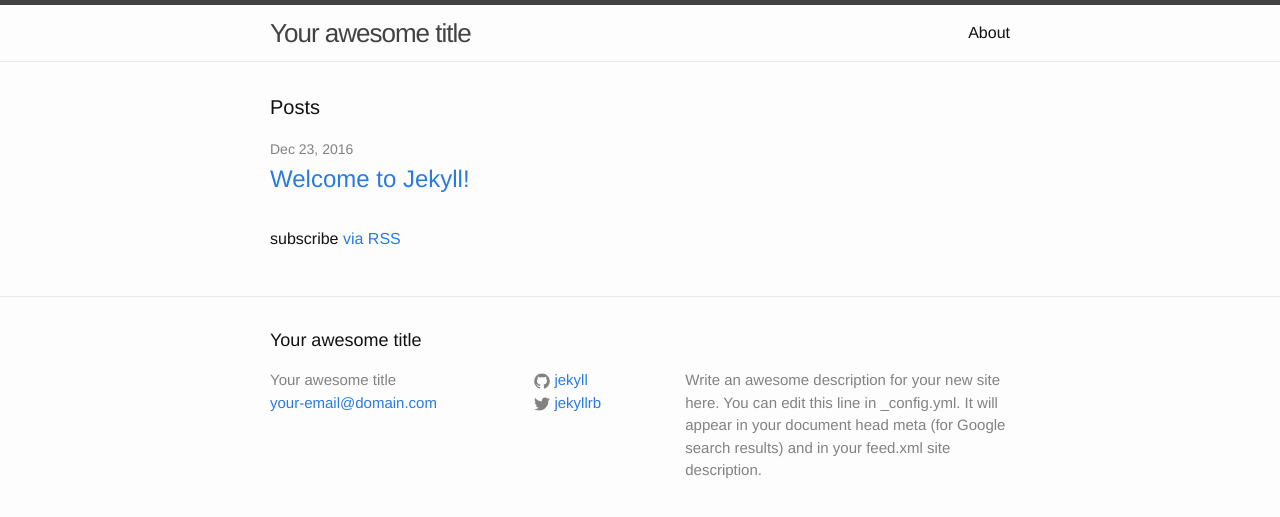
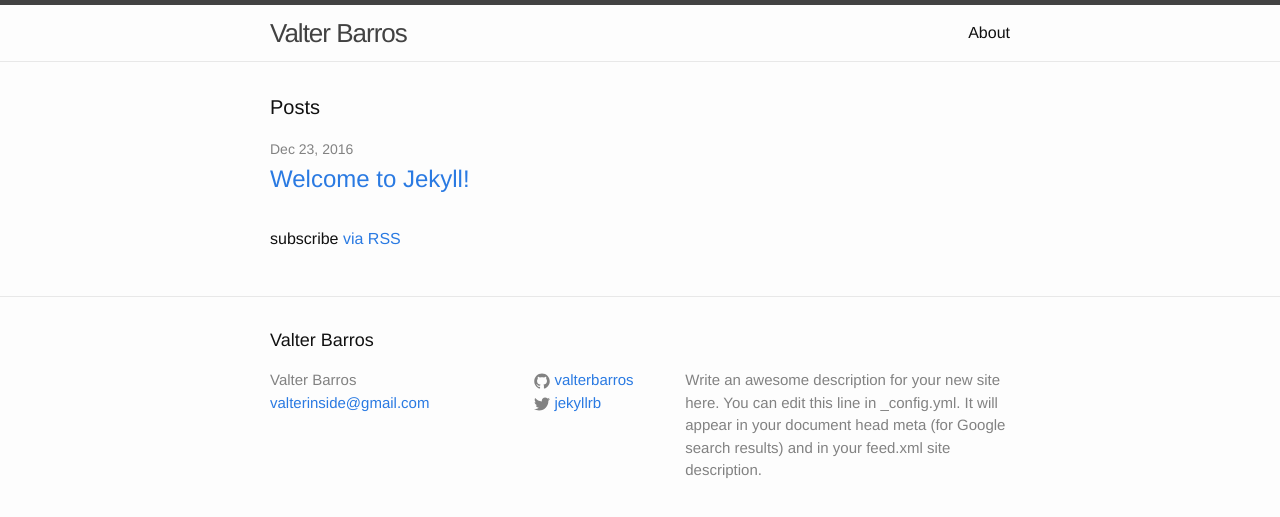
Before and after one commit to valterbarros/blog, a Jekyll site: the page built from index.html, in a window 1280 px wide. Shown: the top 517 px of the page. Built offline with Jekyll 4.4.1, drawn with Linux system fonts in a browser that asks for light colours.

Commit message:
Update _config.yml

```diff
--- a/_config.yml
+++ b/_config.yml
@@ -6,16 +6,16 @@
 # 'jekyll serve'. If you change this file, please restart the server process.
 
 # Site settings
-title: Your awesome title
-email: your-email@domain.com
+title: Valter Barros
+email: valterinside@gmail.com
 description: > # this means to ignore newlines until "baseurl:"
   Write an awesome description for your new site here. You can edit this
   line in _config.yml. It will appear in your document head meta (for
   Google search results) and in your feed.xml site description.
 baseurl: "" # the subpath of your site, e.g. /blog
-url: "http://yourdomain.com" # the base hostname & protocol for your site
+url: "http://valterbarros.com" # the base hostname & protocol for your site
 twitter_username: jekyllrb
-github_username:  jekyll
+github_username:  valterbarros
 
 # Build settings
 markdown: kramdown
```
